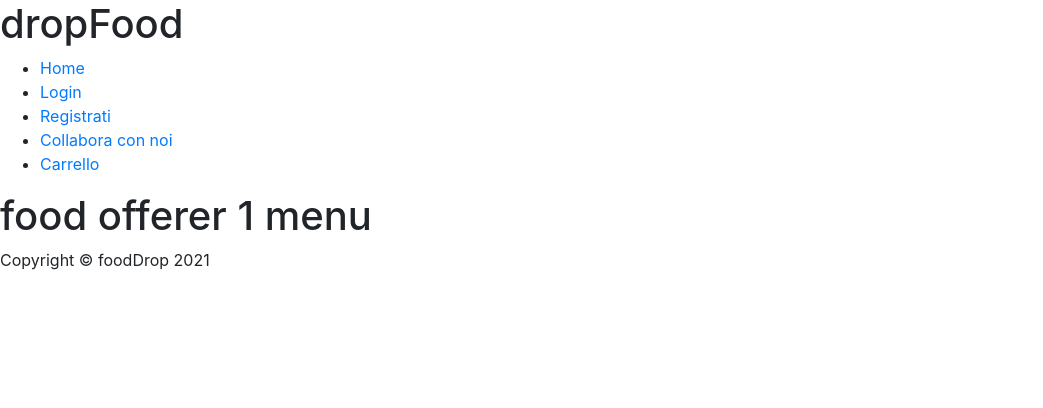
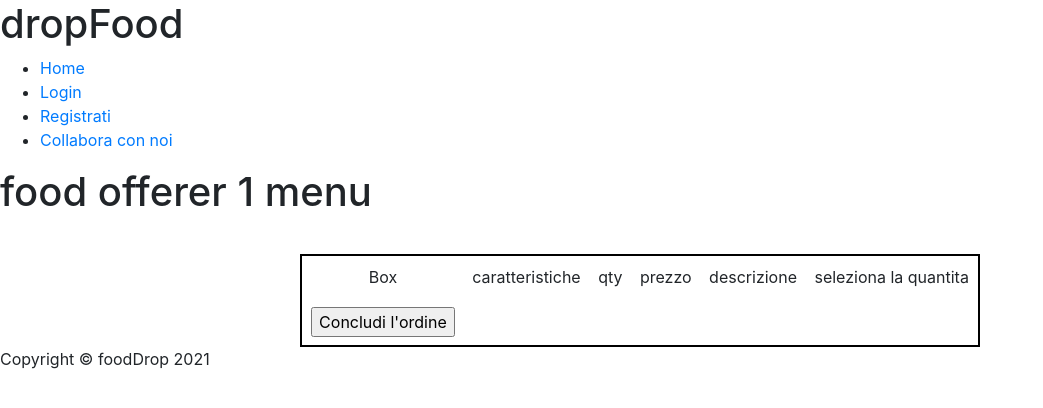
Before and after one commit to francesco-olivero/dropFoodwebsite, a Flask app: page /offerer1 in a window 1280 px wide. Shown: the top 408 px of the page, without its empty margins (0-1043 px from the left). Run offline with Flask 2, Linux system fonts and the light colour scheme; data that the repository does not hold is empty; some libraries are stand-ins or nearby versions.

Commit message:
scheletro sito

```diff
--- a/app.py
+++ b/app.py
@@ -67,11 +67,6 @@ def login():
     return render_template("login.html", form=form)
 
 
-@app.route('/carrello')
-def carrello():
-    return render_template("carrello.html")
-
-
 @app.route('/collabora')
 def collabora():
     return render_template("collabora.html")
@@ -94,10 +89,28 @@ def handleCambia():
         return redirect(url_for('cambia'))
 
 
-
 @app.route('/offerer1')
 def offerer1():
-    return render_template("offerer1.html")
+    listaBox = Boxes.query.filter_by(foodOfferer='offerer1').all()
+    return render_template("offerer1.html", listaBox=listaBox)
+
+
+@app.route('/handleConcludi', methods=['POST'])
+def handleConcludi():
+    costTot = 0
+    for key in request.form.iterkeys():
+        if not key.isdigit() or not request.form[key].isdigit():
+                continue
+        value = int(request.form[key])
+        box = Boxes.query.filter_by(id=int(key)).first()
+        box.setQuantity(box.quantity - value)
+        costTot += value * box.price
+    return render_template("conferma.html", costTot=costTot)
+
+
+# @app.route('/conferma')
+# def conferma():
+ #    return render_template("conferma.html", costTot=costTot)
 
 
 @app.route('/logout')
--- a/templates/carrello.html
+++ /dev/null
@@ -1,5 +0,0 @@
-{% extends "main_theme.html" %}
-
-{% block content %}
-    <h1>Carrello</h1>
-{% endblock content %}
--- a/templates/main_theme.html
+++ b/templates/main_theme.html
@@ -38,7 +38,6 @@
                 {% if session.get('role')=='gestore' %}
                     <li><a href="/cambia">Cambia</a></li>
                 {% endif %}
-                <li><a href="/carrello">Carrello</a></li>
                 {% if session.get('username') %}
                     <li><a href="/logout">Logout</a></li>
                 {% endif %}
--- a/templates/offerer1.html
+++ b/templates/offerer1.html
@@ -2,4 +2,22 @@
 
 {% block content %}
     <h1>food offerer 1 menu</h1>
+
+    <form action="/handleConcludi" method="post">
+        <table>
+            <tr><td>Box</td><td>caratteristiche</td><td>qty</td><td>prezzo</td><td>descrizione</td><td>seleziona la quantita</td></tr>
+            {% for Box in listaBox %}
+                <tr><td>{{ Box.boxName }}</td><td>{{ Box.labels }}</td><td>{{ Box.quantity }}</td><td>{{ Box.price }}</td><td>
+                    {{ Box.description }}</td>
+                    <td>
+                        <select name='{{ Box.id }}'>
+                            {% for i in range(Box.quantity + 1) %}
+                                <option value={{ i }}>{{ i }}</option><br>
+                            {% endfor %}
+                        </select>
+                    </td></tr>
+            {% endfor %}
+            <tr><td><input type="submit" value="Concludi l'ordine"></td></tr>
+        </table>
+    </form>
 {% endblock content %}
```
